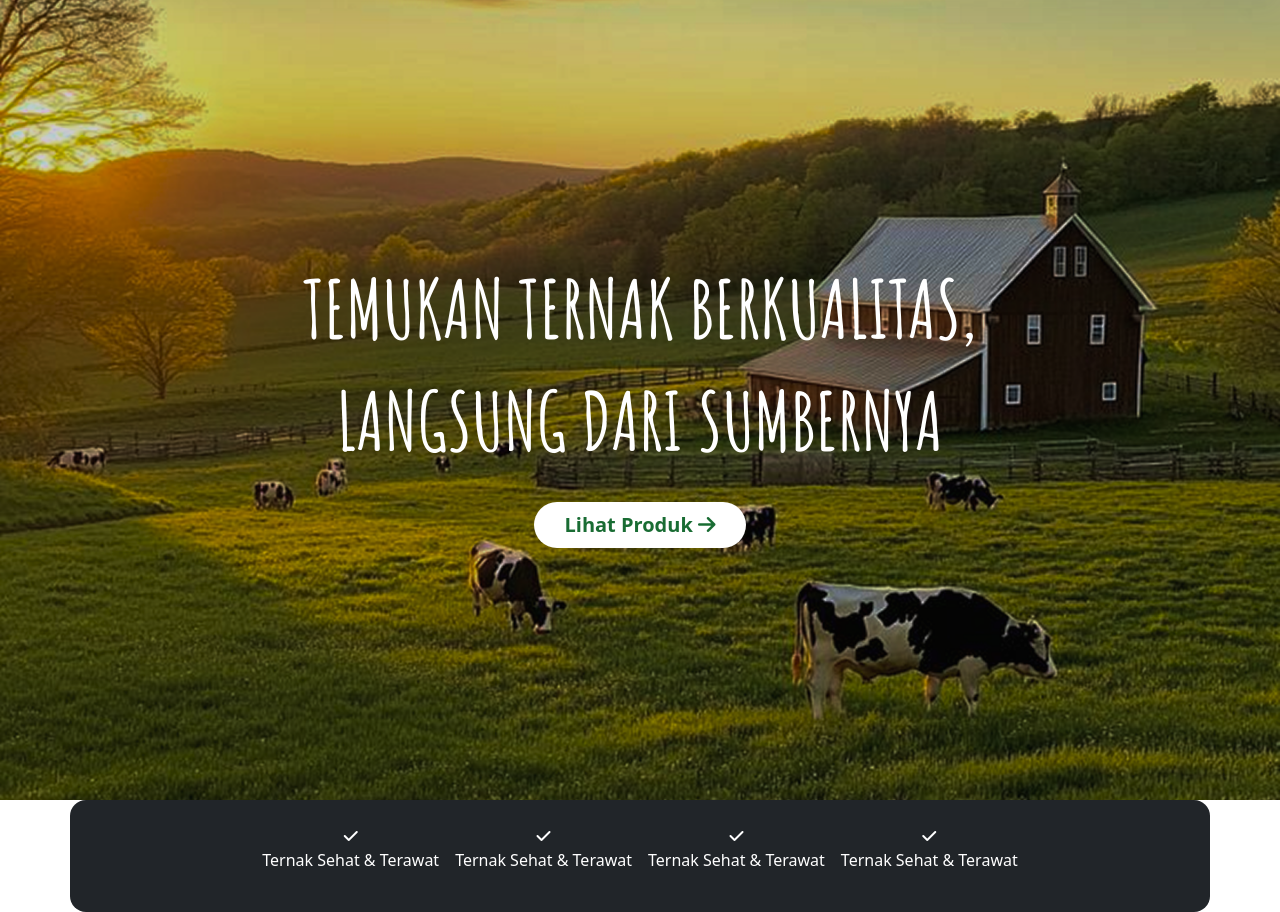
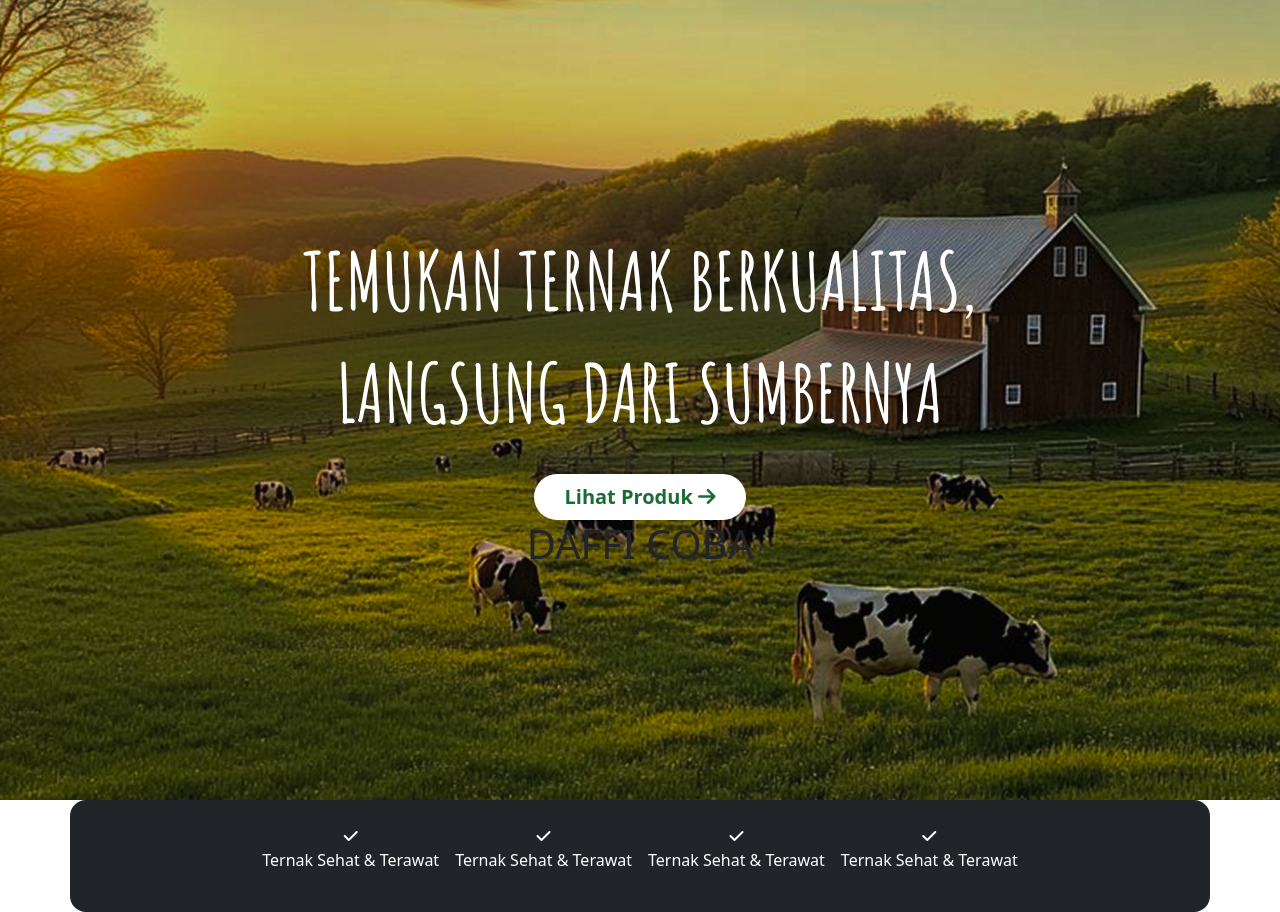
Before and after one commit to bgnrstudents/HayFarm, a PHP site: page / in a window 1280 px wide. Shown: the part 78-990 px from the top of the page. Run offline with PHP 8.4, Linux system fonts and the light colour scheme.

Commit message:
DAFFI COBA PUSH

```diff
--- a/pages/user/home.php
+++ b/pages/user/home.php
@@ -33,6 +33,7 @@
                 <a href="#" class="btn-home">
                     Lihat Produk <i class="fa-solid fa-arrow-right"></i>
                </a>
+               <h1>DAFFI COBA</h1>
             </div>
         </div>
 
```
